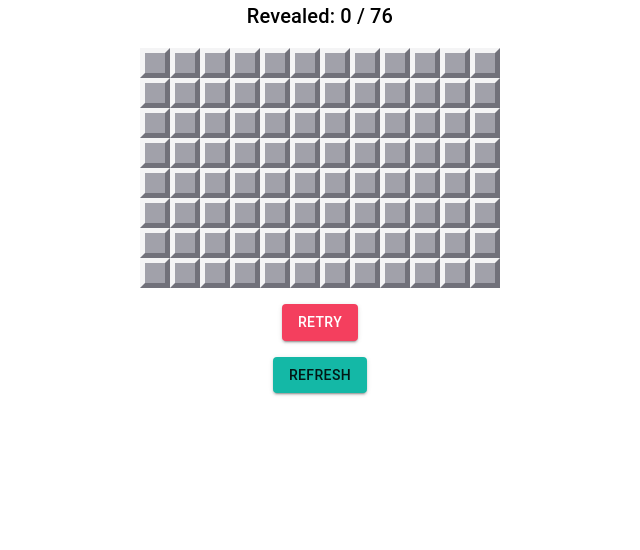
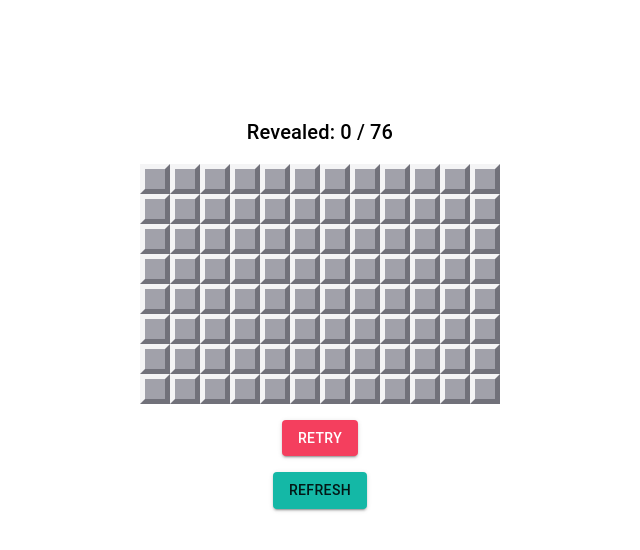
Before and after one commit to VSebastian8/MineSweeper, a React (Vite) app: page / in a window 1280 px wide. Shown: the top 550 px of the page, without its empty margins (320-960 px from the left). Built offline with nearby package versions, Linux system fonts and the light colour scheme.

Commit message:
Centering

```diff
--- a/src/components/App.css
+++ b/src/components/App.css
@@ -2,7 +2,20 @@ html,
 body {
   margin: 0;
   padding: 0;
+  box-sizing: border-box;
   -webkit-user-select: none; /* Safari */
   -ms-user-select: none; /* IE 10 and IE 11 */
   user-select: none; /* Standard syntax */
 }
+#container {
+  width: 100vw;
+  height: 100vh;
+  min-height: 400px;
+  box-sizing: border-box;
+  padding-bottom: min(20vh, 100vh - 400px);
+
+  display: flex;
+  justify-content: center;
+  align-items: center;
+  overflow-y: auto;
+}
--- a/src/components/App.tsx
+++ b/src/components/App.tsx
@@ -42,6 +42,7 @@ function App() {
 
   return (
     <ThemeProvider theme={theme}>
+      <div id="container">
         <Grid
           container
           direction="column"
@@ -75,7 +76,9 @@ function App() {
               Refresh
             </Button>
           </Grid>
+          <Grid item xs={12}></Grid>
         </Grid>
+      </div>
     </ThemeProvider>
   );
 }
```
Lines whose indentation alone changed are shown as unchanged.
